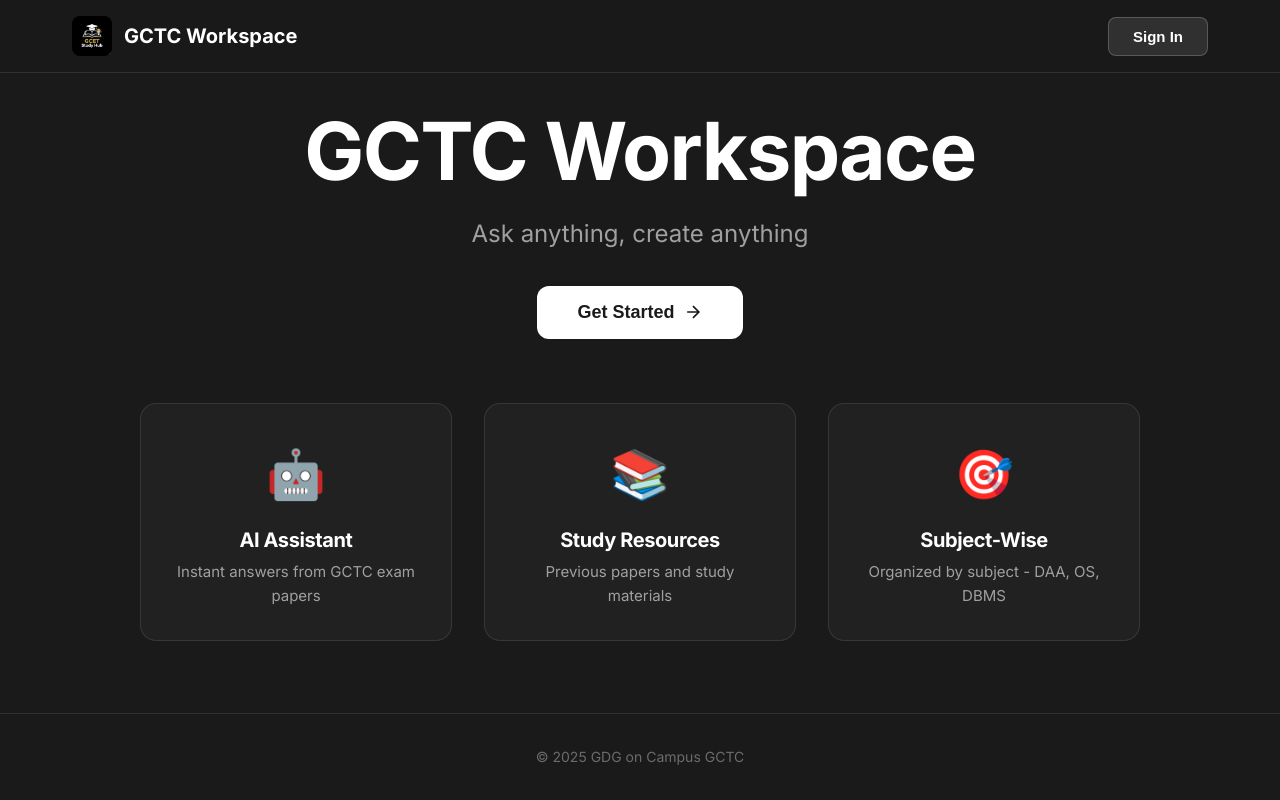
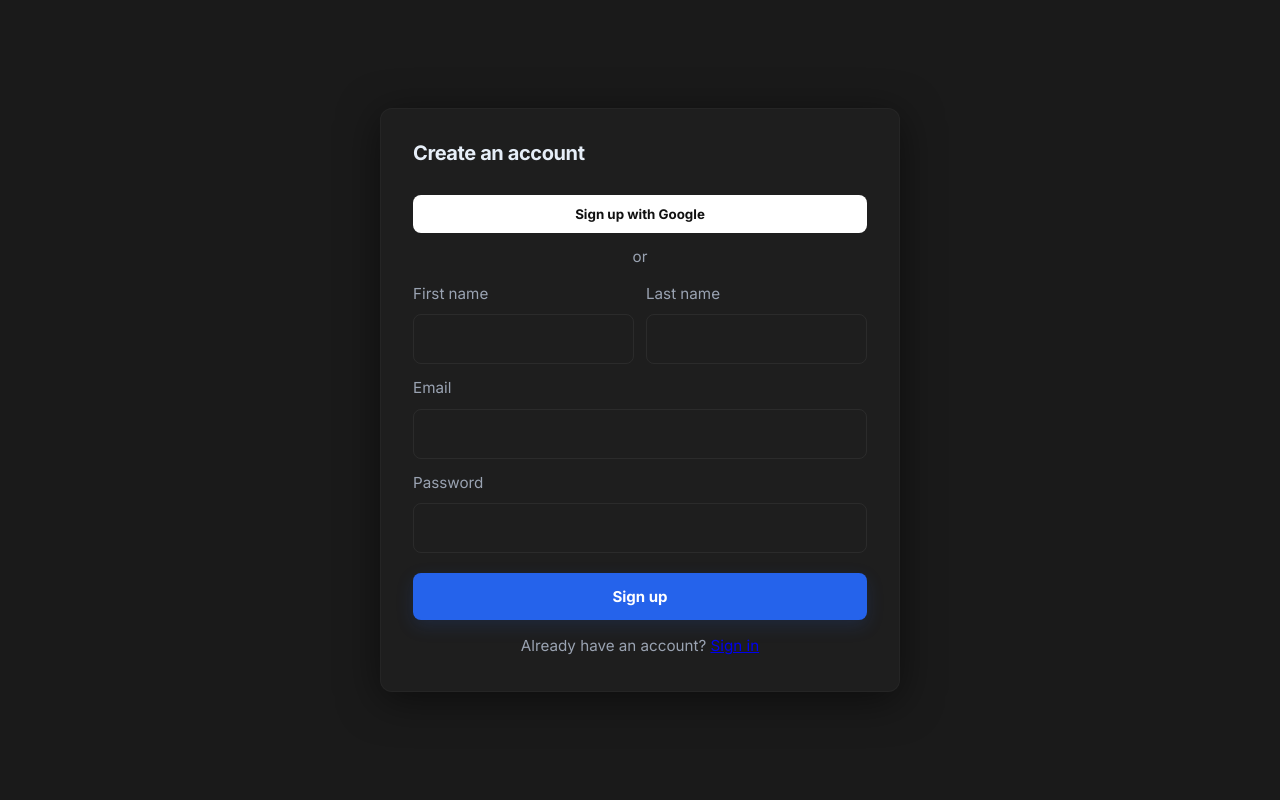
Before and after one commit to GDG-on-Campus-GCTC/project-1-frntd, a React (Vite) app in the folder project-1-frntd/: page /signup in a window 1280 px wide. Before the commit this address led to /. Built offline with nearby package versions, Linux system fonts and the light colour scheme.

Commit message:
added signup page

```diff
--- a/project-1-frntd/src/App.jsx
+++ b/project-1-frntd/src/App.jsx
@@ -1,5 +1,6 @@
 import { Routes, Route, Navigate, useLocation } from "react-router-dom";
 import Login from "./components/Login";
+import Signup from "./components/signup";
 import Home from "./Home";
 import About from "./About";
 import Contact from "./Contact";
@@ -19,6 +20,11 @@ function App() {
                 isLoggedIn ? <Navigate to="/home" replace /> : <Login />
             } />
 
+            {/* Signup page (same redirect behavior as Login) */}
+            <Route path="/signup" element={
+                isLoggedIn ? <Navigate to="/home" replace /> : <Signup />
+            } />
+
             {/* Protected routes */}
             <Route path="/home" element={
                 isLoggedIn ? <Home /> : <Navigate to="/login" replace />
--- a/project-1-frntd/src/Landing.css
+++ b/project-1-frntd/src/Landing.css
@@ -104,6 +104,23 @@
     box-shadow: 0 10px 30px rgba(255, 255, 255, 0.2);
 }
 
+.cta-btn {
+  display: inline-flex;
+  align-items: center;
+  justify-content: center;
+  padding: 12px 24px;
+  border-radius: 12px;
+  background: #fff;
+  color: #111;
+  font-weight: 700;
+  text-decoration: none;
+  box-shadow: 0 18px 40px rgba(0,0,0,0.45);
+  border: none;
+  transition: transform .12s ease, box-shadow .12s ease;
+}
+
+.cta-btn:hover { transform: translateY(-3px); box-shadow: 0 22px 48px rgba(0,0,0,0.5); }
+
 .features {
     display: grid;
     grid-template-columns: repeat(auto-fit, minmax(250px, 1fr));
--- a/project-1-frntd/src/Landing.jsx
+++ b/project-1-frntd/src/Landing.jsx
@@ -1,5 +1,5 @@
 import React from 'react';
-import { useNavigate } from 'react-router-dom';
+import { useNavigate, Link } from 'react-router-dom';
 import { motion } from 'framer-motion';
 import logo from './assets/logo.png';
 import './Landing.css';
@@ -15,9 +15,22 @@ const Landing = () => {
                         <img src={logo} alt="GCTC Workspace" />
                         <span>GCTC Workspace</span>
                     </div>
-                    <button className="nav-btn" onClick={() => navigate('/login')}>
-                        Sign In
-                    </button>
+                    <div className="nav-actions">
+                        <div className="nav-right">
+                            <button className="nav-btn" onClick={() => navigate('/login')}>
+                                Sign In
+                            </button>
+
+                            {/* added Sign Up button — uses same class and position */}
+                            <button
+                                className="nav-btn"
+                                onClick={() => navigate('/signup')}
+                                style={{ marginLeft: 8 }}
+                            >
+                                Sign Up
+                            </button>
+                        </div>
+                    </div>
                 </div>
             </nav>
 
@@ -34,12 +47,11 @@ const Landing = () => {
                     <p className="hero-subtitle">
                         Ask anything, create anything
                     </p>
-                    <button className="cta-button" onClick={() => navigate('/login')}>
-                        Get Started
-                        <svg width="20" height="20" viewBox="0 0 24 24" fill="none" stroke="currentColor" strokeWidth="2">
-                            <path d="M5 12h14M12 5l7 7-7 7" />
-                        </svg>
-                    </button>
+                    <div className="hero-cta">
+                        <Link to="/signup" className="cta-btn" aria-label="Get Started">
+                            Get Started &rarr;
+                        </Link>
+                    </div>
                 </motion.div>
 
                 <motion.div
--- /dev/null
+++ b/project-1-frntd/src/components/signup.css
@@ -0,0 +1,102 @@
+/* filepath: [signup.css](http://_vscodecontentref_/0) */
+
+:root{
+  --primary: var(--primary-color, #2563eb);
+  --text: var(--text-color, #e6eef8);
+  --muted: #9aa3b2;
+  --card-bg: rgba(255,255,255,0.02);
+  --radius: 12px;
+}
+
+.signup-page{
+  font-family: inherit;
+  display:flex;
+  align-items:center;
+  justify-content:center;
+  min-height:calc(100vh - 0px);
+  padding:48px 16px;
+  color:var(--text);
+  background:transparent;
+}
+
+.signup-card{
+  width:100%;
+  max-width:520px;
+  background:var(--card-bg);
+  border-radius:var(--radius);
+  box-shadow: 0 8px 40px rgba(0,0,0,0.5);
+  padding:32px;
+  border: 1px solid rgba(255,255,255,0.03);
+}
+
+.signup-title{
+  margin:0 0 18px 0;
+  font-size:1.25rem;
+  font-weight:700;
+  color:var(--text);
+}
+
+.btn{
+  display:inline-flex;
+  width:100%;
+  align-items:center;
+  justify-content:center;
+  padding:12px 14px;
+  border-radius:8px;
+  border:1px solid transparent;
+  cursor:pointer;
+  font-weight:700;
+  margin-top:12px;
+  font-family: inherit;
+}
+
+.btn.primary{
+  background:var(--primary);
+  color:#fff;
+  box-shadow: 0 6px 18px rgba(37,99,235,0.15);
+}
+
+.google-btn{
+  background:#fff;
+  color:#111;
+  border-radius:8px;
+  padding:10px 12px;
+}
+
+.divider{
+  text-align:center;
+  margin:12px 0;
+  color:var(--muted);
+  font-size:0.95rem;
+}
+
+.signup-form .field{
+  display:block;
+  margin-bottom:12px;
+  font-size:0.95rem;
+  color:var(--muted);
+}
+
+.signup-form input{
+  width:100%;
+  padding:12px;
+  margin-top:8px;
+  border-radius:8px;
+  border:1px solid rgba(255,255,255,0.06);
+  font:inherit;
+  box-sizing:border-box;
+  background:transparent;
+  color:var(--text);
+}
+
+.row{ display:flex; gap:12px; }
+.row .field{ flex:1; }
+
+.form-error{ color:#ff6b6b; margin-bottom:8px; font-size:0.9rem; }
+
+.signin-note{ text-align:center; margin-top:14px; color:var(--muted); font-size:0.95rem; }
+
+@media (max-width:480px){
+  .row{ flex-direction:column; }
+  .signup-card{ padding:20px; }
+}
--- /dev/null
+++ b/project-1-frntd/src/components/signup.jsx
@@ -0,0 +1,87 @@
+import React, { useState } from "react";
+import { Link, useNavigate } from "react-router-dom";
+import "./signup.css";
+
+export default function Signup() {
+  const [form, setForm] = useState({
+    firstName: "",
+    lastName: "",
+    email: "",
+    password: ""
+  });
+  const [error, setError] = useState("");
+  const navigate = useNavigate();
+
+  const handleChange = (e) => setForm({ ...form, [e.target.name]: e.target.value });
+
+  const validate = () => {
+    if (!form.firstName.trim() || !form.lastName.trim()) return "Please enter first and last name.";
+    const emailRe = /^[^\s@]+@[^\s@]+\.[^\s@]+$/;
+    if (!emailRe.test(form.email)) return "Enter a valid email.";
+    if (form.password.length < 6) return "Password must be at least 6 characters.";
+    return "";
+  };
+
+  const handleSubmit = (e) => {
+    e.preventDefault();
+    const v = validate();
+    if (v) {
+      setError(v);
+      return;
+    }
+    setError("");
+    // Front-end only: replace with real API call when backend is ready
+    console.log("Signup payload:", form);
+    navigate("/login");
+  };
+
+  const handleGoogle = () => {
+    alert("Google sign-up placeholder. Integrate OAuth when backend/client-id available.");
+  };
+
+  return (
+    <main className="signup-page">
+      <section className="signup-card">
+        <h1 className="signup-title">Create an account</h1>
+
+        <button type="button" className="btn google-btn" onClick={handleGoogle}>
+          Sign up with Google
+        </button>
+
+        <div className="divider">or</div>
+
+        <form className="signup-form" onSubmit={handleSubmit} noValidate>
+          {error && <div className="form-error">{error}</div>}
+
+          <div className="row">
+            <label className="field">
+              First name
+              <input name="firstName" value={form.firstName} onChange={handleChange} />
+            </label>
+
+            <label className="field">
+              Last name
+              <input name="lastName" value={form.lastName} onChange={handleChange} />
+            </label>
+          </div>
+
+          <label className="field">
+            Email
+            <input name="email" type="email" value={form.email} onChange={handleChange} />
+          </label>
+
+          <label className="field">
+            Password
+            <input name="password" type="password" value={form.password} onChange={handleChange} />
+          </label>
+
+          <button type="submit" className="btn primary">Sign up</button>
+
+          <p className="signin-note">
+            Already have an account? <Link to="/login">Sign in</Link>
+          </p>
+        </form>
+      </section>
+    </main>
+  );
+}
```
Also changed, not shown: 1 other file (tests, documents, lock files or other folders).
